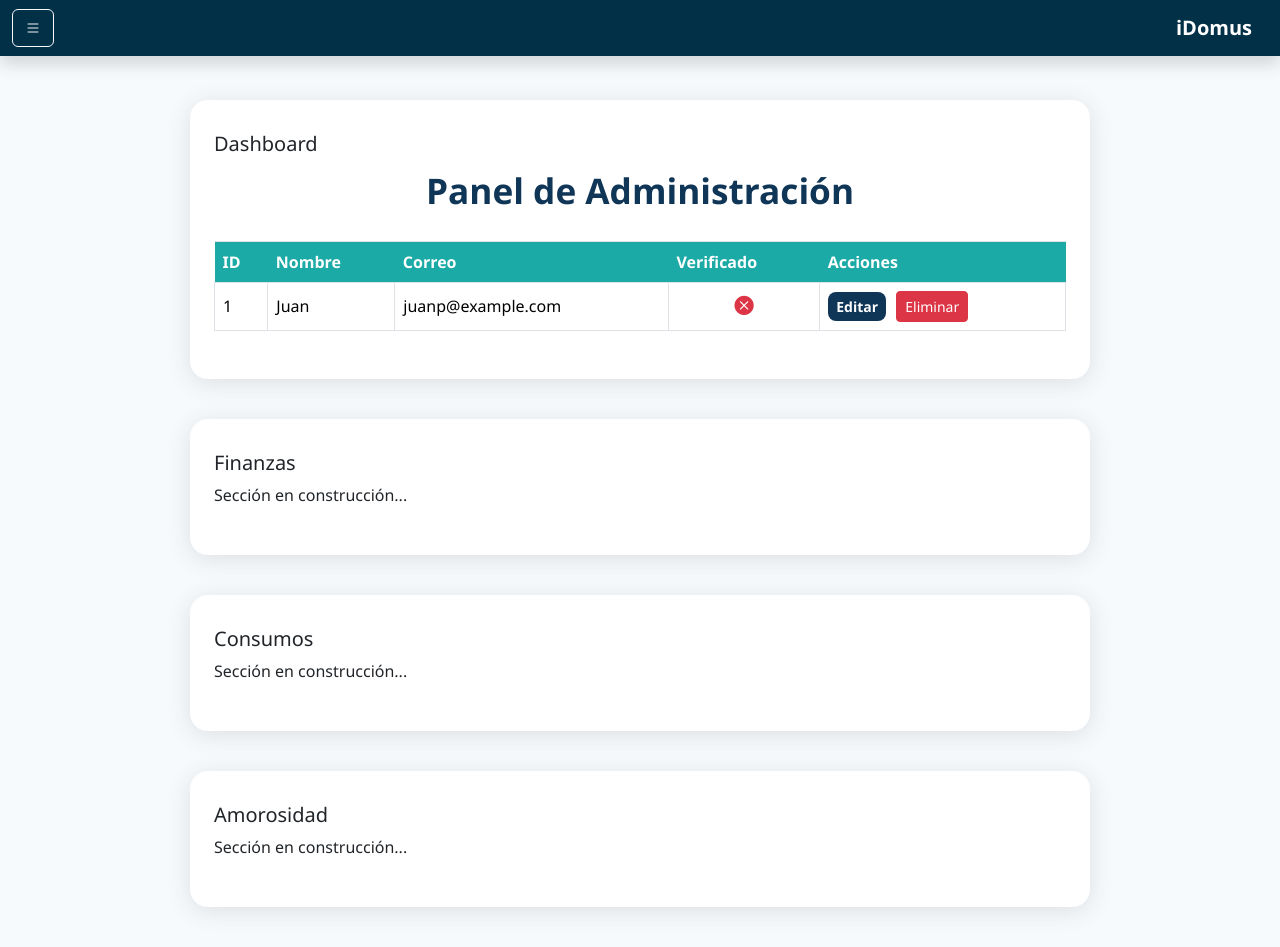
After one commit to jppabloc/iDomus, a PHP site: page /idomus/app/views/dashboard/dashboard.php in a window 1280 px wide. The commit adds this page. Run offline with PHP 8.4, Linux system fonts and the light colour scheme; data comes from the database, SQL or seed files in the repository; some libraries are stand-ins or nearby versions.

Commit message:
news changes on all project, i'm tired...

```diff
--- /dev/null
+++ b/app/views/dashboard/dashboard.php
@@ -0,0 +1,169 @@
+<?php
+include_once '../../models/conexion.php';
+// Obtener todos los usuarios, incluyendo el campo verificado
+$stmt = $conexion->query('SELECT iduser, nombre, correo, verificado FROM usuario ORDER BY iduser ASC');
+$usuarios = $stmt->fetchAll(PDO::FETCH_ASSOC);
+?>
+<!DOCTYPE html>
+<html lang="es">
+<head>
+  <meta charset="UTF-8">
+  <meta name="viewport" content="width=device-width, initial-scale=1.0">
+  <title>iDomus - Dashboard</title>
+  <link href="https://cdn.jsdelivr.net/npm/bootstrap@5.3.2/dist/css/bootstrap.min.css" rel="stylesheet">
+  <link href="https://cdn.jsdelivr.net/npm/bootstrap-icons/font/bootstrap-icons.css" rel="stylesheet">
+  <style>
+    body {
+      background: #f7fafd;
+      font-family: 'Segoe UI', Arial, sans-serif;
+    }
+    .dashboard-container {
+      max-width: 900px;
+      margin: 40px auto;
+      background: #fff;
+      border-radius: 18px;
+      box-shadow: 0 4px 24px rgba(51,51,51,0.13);
+      padding: 32px 24px;
+    }
+    .dashboard-title {
+      font-size: 2.2rem;
+      color: #0F3557;
+      font-weight: 700;
+      margin-bottom: 24px;
+      text-align: center;
+    }
+    .table thead th {
+      background: #1BAAA6;
+      color: #fff;
+      font-weight: 600;
+      border: none;
+    }
+    .table tbody tr {
+      vertical-align: middle;
+    }
+    .btn-crud {
+      background: #0F3557;
+      color: #fff;
+      border-radius: 8px;
+      font-weight: 600;
+      border: none;
+      margin-right: 6px;
+      transition: background 0.2s;
+    }
+    .btn-crud:hover {
+      background: #1BAAA6;
+      color: #fff;
+    }
+    .form-control:focus {
+      border-color: #1BAAA6;
+      box-shadow: 0 0 0 0.2rem rgba(27,170,166,.25);
+    }
+    .icon-verified {
+      color: #0d6efd; /* Azul */
+      font-size: 1.2rem;
+    }
+    .icon-unverified {
+      color: #dc3545; /* Rojo */
+      font-size: 1.2rem;
+    }
+    .navbar {
+      background-color: #023047 !important;
+    }
+  </style>
+</head>
+<body>
+  <!-- Navbar con botón hamburguesa -->
+  <nav class="navbar navbar-dark fixed-top shadow">
+    <div class="container-fluid">
+      <button class="btn btn-outline-light me-2" type="button" data-bs-toggle="offcanvas" data-bs-target="#menuLateral">
+        <i class="bi bi-list"></i>
+      </button>
+      <a class="navbar-brand fw-bold" href="#">iDomus</a>
+    </div>
+  </nav>
+
+  <!-- Menú lateral -->
+  <div class="offcanvas offcanvas-start" tabindex="-1" id="menuLateral">
+    <div class="offcanvas-header">
+      <h5 class="offcanvas-title">Menú</h5>
+      <button type="button" class="btn-close" data-bs-dismiss="offcanvas"></button>
+    </div>
+    <div class="offcanvas-body">
+      <ul class="list-unstyled">
+        <li><a href="#seccion-dashboard" class="btn btn-outline-primary w-100 mb-2">panel administrativo</a></li>
+        <li><a href="#seccion-finanzas" class="btn btn-outline-primary w-100 mb-2">Finanzas</a></li>
+        <li><a href="#seccion-consumos" class="btn btn-outline-primary w-100 mb-2">Consumos</a></li>
+        <li><a href="#seccion-amorosidad" class="btn btn-outline-primary w-100">Amorosidad</a></li>
+      </ul>
+    </div>
+  </div>
+
+  <!-- Contenido -->
+  <div class="container" style="margin-top:100px;">
+    <!-- Sección Dashboard -->
+    <div id="seccion-dashboard" class="dashboard-container">
+      <h5>Dashboard</h5>
+      <div class="dashboard-title">Panel de Administración</div>
+      <div class="table-responsive">
+        <table class="table table-bordered align-middle">
+          <thead>
+            <tr>
+              <th>ID</th>
+              <th>Nombre</th>
+              <th>Correo</th>
+              <th>Verificado</th>
+              <th>Acciones</th>
+            </tr>
+          </thead>
+          <tbody>
+            <?php foreach ($usuarios as $usuario): ?>
+              <tr>
+                <td><?= htmlspecialchars($usuario['iduser']) ?></td>
+                <td><?= htmlspecialchars($usuario['nombre']) ?></td>
+                <td><?= htmlspecialchars($usuario['correo']) ?></td>
+                <td class="text-center">
+                  <?php if ($usuario['verificado'] == 1): ?>
+                    <i class="bi bi-patch-check-fill icon-verified" title="Verificado"></i>
+                  <?php else: ?>
+                    <i class="bi bi-x-circle-fill icon-unverified" title="No verificado"></i>
+                  <?php endif; ?>
+                </td>
+                <td>
+                  <form method="POST" action="editar_usuario.php" style="display:inline-block">
+                    <input type="hidden" name="iduser" value="<?= $usuario['iduser'] ?>">
+                    <button type="submit" class="btn btn-crud btn-sm">Editar</button>
+                  </form>
+                  <form method="POST" action="eliminar_usuario.php" style="display:inline-block">
+                    <input type="hidden" name="iduser" value="<?= $usuario['iduser'] ?>">
+                    <button type="submit" class="btn btn-danger btn-sm" onclick="return confirm('¿Eliminar este usuario?')">Eliminar</button>
+                  </form>
+                </td>
+              </tr>
+            <?php endforeach; ?>
+          </tbody>
+        </table>
+      </div>
+    </div>
+
+    <!-- Sección Finanzas -->
+    <div id="seccion-finanzas" class="dashboard-container">
+      <h5>Finanzas</h5>
+      <p>Sección en construcción...</p>
+    </div>
+
+    <!-- Sección Consumos -->
+    <div id="seccion-consumos" class="dashboard-container">
+      <h5>Consumos</h5>
+      <p>Sección en construcción...</p>
+    </div>
+
+    <!-- Sección Amorosidad -->
+    <div id="seccion-morosidad" class="dashboard-container">
+      <h5>Amorosidad</h5>
+      <p>Sección en construcción...</p>
+    </div>
+  </div>
+
+  <script src="https://cdn.jsdelivr.net/npm/bootstrap@5.3.2/dist/js/bootstrap.bundle.min.js"></script>
+</body>
+</html>
--- a/app/views/cambiar_contrasenia.php
+++ b/app/views/login/cambiar_contrasenia.php
@@ -1,5 +1,5 @@
 <?php
-include_once '../models/conexion.php';
+include_once '../../models/conexion.php';
 $mensaje = '';
 $correo = $_GET['correo'] ?? '';
 $codigo = '';
--- a/app/views/recuperar_contrasenia.php
+++ b/app/views/login/recuperar_contrasenia.php
@@ -1,5 +1,5 @@
 <?php
-include_once '../models/conexion.php';
+include_once '../../models/conexion.php';
 $mensaje = '';
 if ($_SERVER['REQUEST_METHOD'] == 'POST') {
     $correo = $_POST['correo'] ?? '';
@@ -44,7 +44,7 @@ if ($_SERVER['REQUEST_METHOD'] == 'POST') {
                     <div class="email-body">
                         <h2>Hola, '.$usuario['nombre'].'</h2>
                         <p>Solicitaste recuperar tu contraseña en <b>iDomus</b>. Usa el código anterior para continuar.</p>
-                        <a href="http://localhost/idomus/app/views/cambiar_contrasenia.php?correo='.urlencode($correo).'&codigo='.$codigo.'" class="verify-btn">Cambiar contraseña</a>
+                        <a href="http://localhost/idomus/app/views/login/cambiar_contrasenia.php?correo='.urlencode($correo).'&codigo='.$codigo.'" class="verify-btn">Cambiar contraseña</a>
                         <p>Si no solicitaste este correo, puedes ignorarlo.</p>
                     </div>
                     <div class="email-footer">
--- a/app/views/verificar_cod.php
+++ b/app/views/login/verificar_cod.php
@@ -1,5 +1,5 @@
 <?php
-include_once '../models/conexion.php';
+include_once '../../models/conexion.php';
 // Obtener el correo desde la URL
 if (isset($_GET['correo'])) {
     $correo = $_GET['correo'];
--- a/index.php
+++ b/index.php
@@ -175,8 +175,8 @@
           <li class="nav-item"><a class="nav-link" href="#">Acerca de</a></li>
         </ul>
         <div class="d-flex gap-2 ms-lg-3">
-          <a class="btn btn-domus" href="app/views/login.php">Login</a>
-          <a class="btn btn-domus-accent" href="app/views/signup.php">Signup</a>
+          <a class="btn btn-domus" href="app/views/login/login.php">Login</a>
+          <a class="btn btn-domus-accent" href="app/views/login/signup.php">Signup</a>
         </div>
       </div>
     </div>
```
Also changed, not shown: app/views/login/login.php (renamed from app/views/login.php, +14 -3 lines), app/views/login/signup.php (renamed from app/views/signup.php, +4 -4 lines), app/views/login/prueba.php (renamed from app/views/prueba.php), public/img/login.jpg (deleted).
